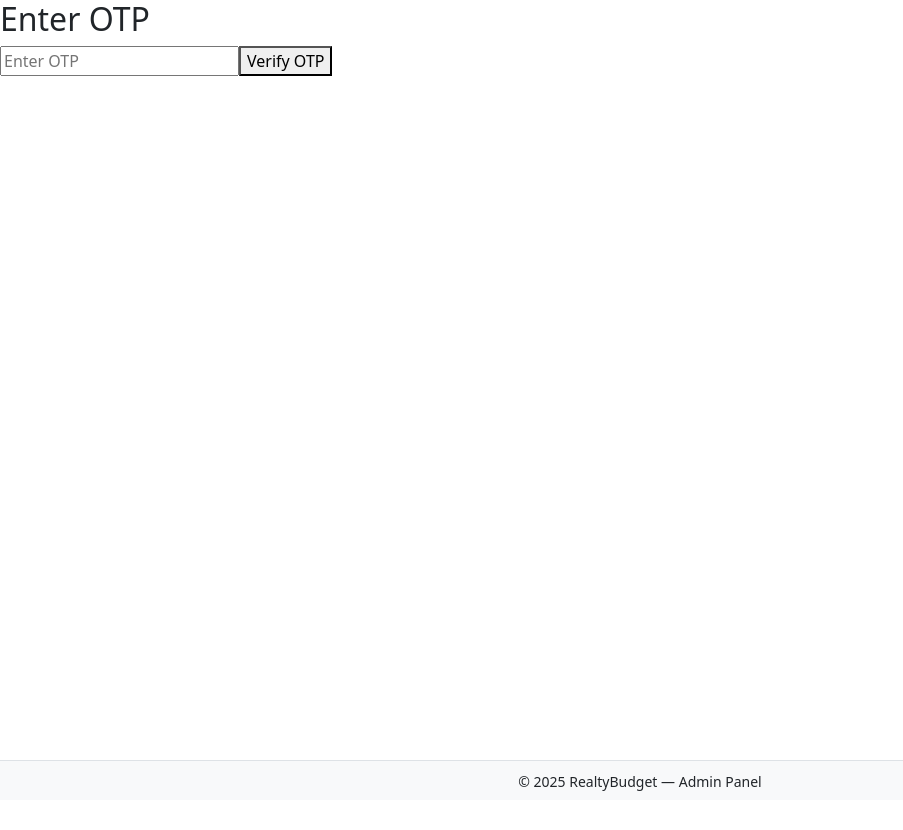
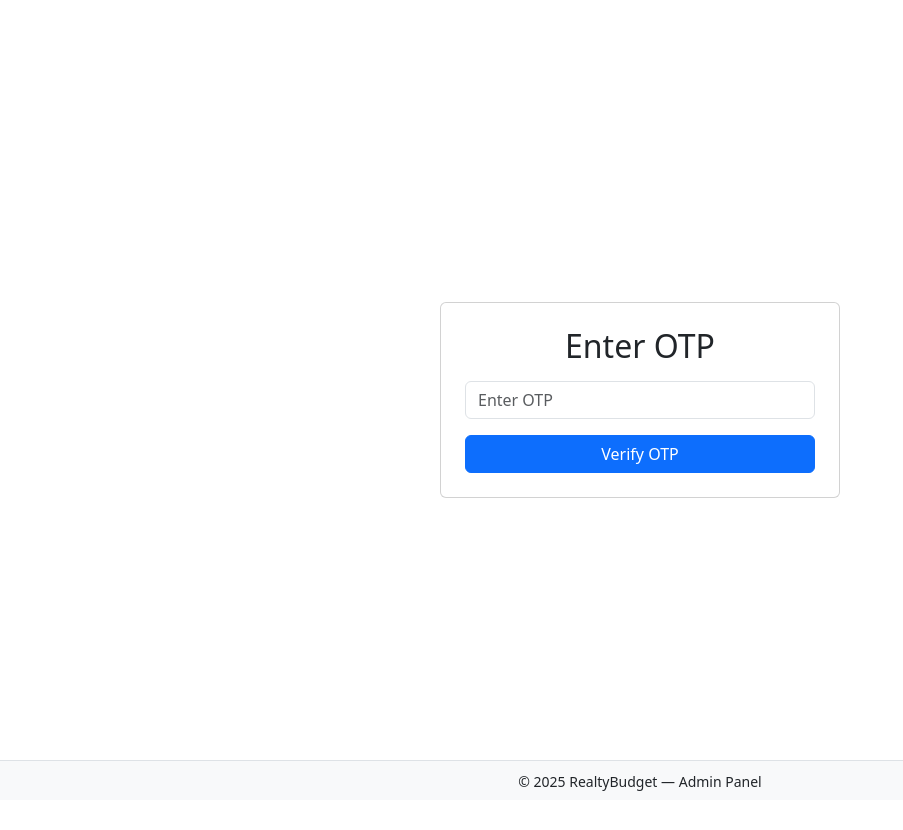
Before and after one commit to JK-0/react-realtybudget, a React (Vite) app: page /otp in a window 1280 px wide. Shown: the top 830 px of the page, without its empty margins (0-903 px from the left). Before the commit the page ends 800 px from the top, so only its background shows below. Built offline with nearby package versions, Linux system fonts and the light colour scheme.

Commit message:
css update

```diff
--- a/src/components/EmailStep.jsx
+++ b/src/components/EmailStep.jsx
@@ -14,10 +14,21 @@ const EmailStep = () => {
   };
 
   return (
-    <div>
-      <h2>Login</h2>
-      <input value={email} onChange={e => setEmail(e.target.value)} placeholder="Enter Email" />
-      <button onClick={handleSubmit}>Send OTP</button>
+    <div className="d-flex vh-100 justify-content-center align-items-center">
+      <div className="card p-4" style={{ width: "100%", maxWidth: "400px" }}>
+        <h2 className="mb-3 text-center">Login</h2>
+        <input
+          value={email}
+          onChange={e => setEmail(e.target.value)}
+          placeholder="Enter Email"
+          className="form-control mb-3"
+          type="email"
+          required
+        />
+        <button onClick={handleSubmit} className="btn btn-primary w-100">
+          Send OTP
+        </button>
+      </div>
     </div>
   );
 };
--- a/src/components/OtpStep.jsx
+++ b/src/components/OtpStep.jsx
@@ -22,10 +22,21 @@ const OtpStep = () => {
   };
 
   return (
-    <div>
-      <h2>Enter OTP</h2>
-      <input value={otp} onChange={e => setOtp(e.target.value)} placeholder="Enter OTP" />
-      <button onClick={handleSubmit}>Verify OTP</button>
+    <div className="d-flex vh-100 justify-content-center align-items-center">
+      <div className="card p-4" style={{ width: "100%", maxWidth: "400px" }}>
+        <h2 className="mb-3 text-center">Enter OTP</h2>
+        <input
+          value={otp}
+          onChange={e => setOtp(e.target.value)}
+          placeholder="Enter OTP"
+          className="form-control mb-3"
+          type="text"
+          required
+        />
+        <button onClick={handleSubmit} className="btn btn-primary w-100">
+          Verify OTP
+        </button>
+      </div>
     </div>
   );
 };
```
